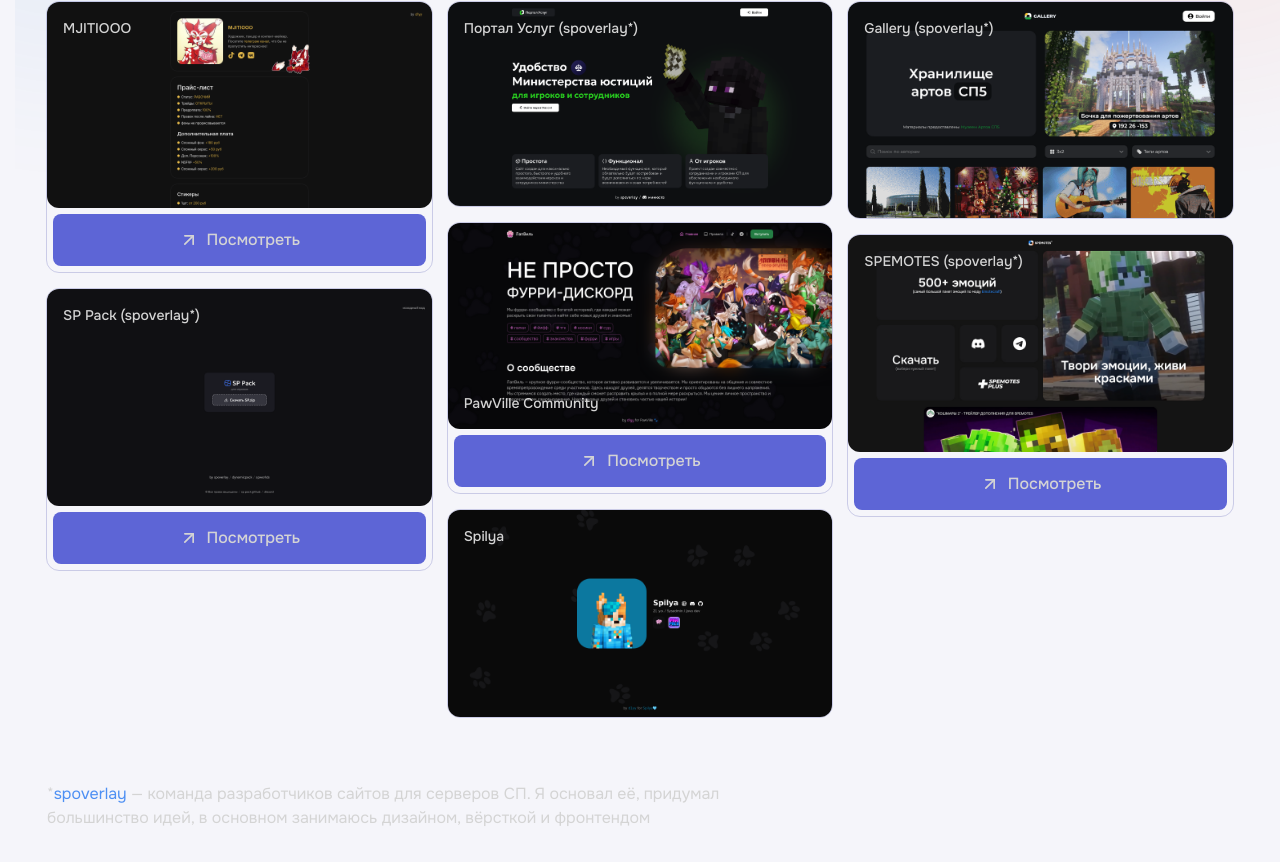
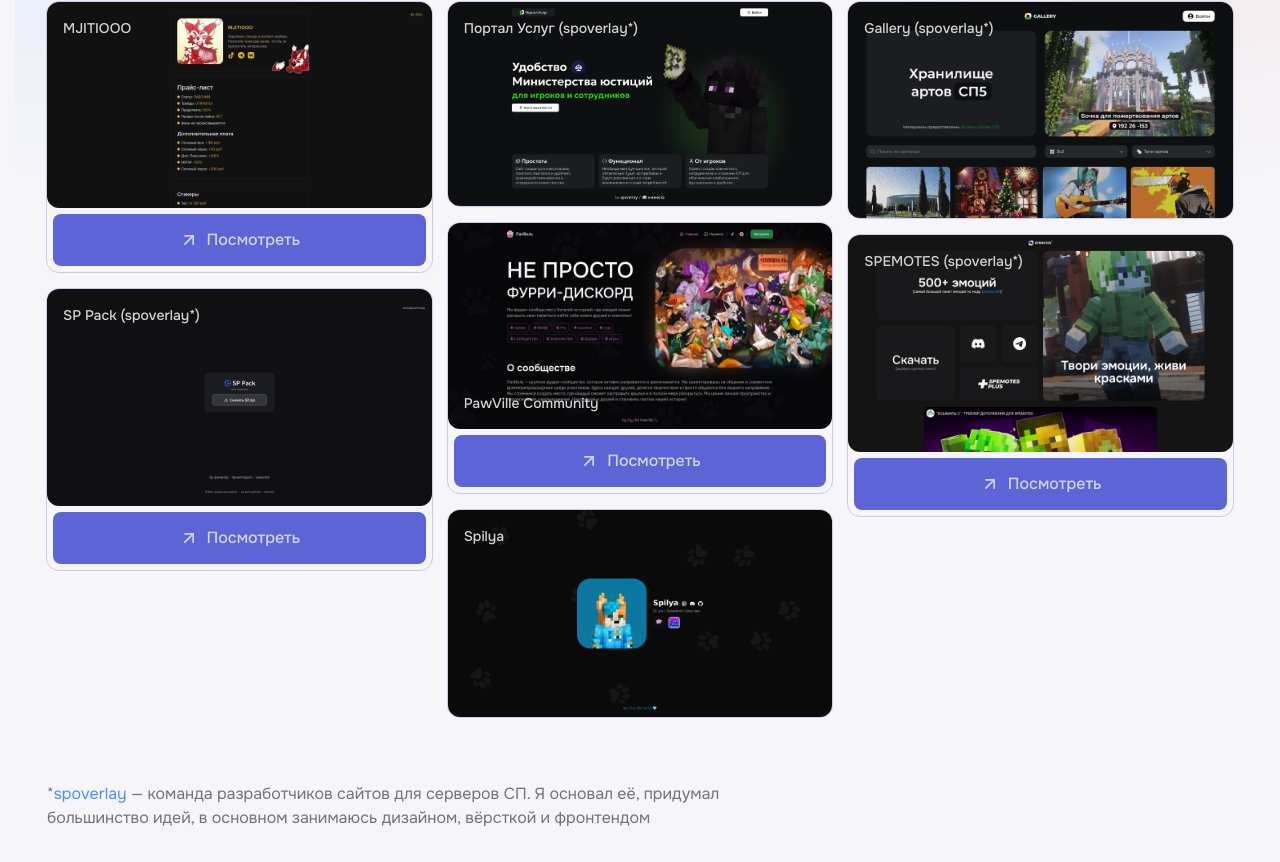
Before and after one commit to j0u1/www, a Next.js app: page / in a window 1280 px wide. Shown: the part 934-1796 px from the top of the page. Built offline with nearby package versions, Linux system fonts and the light colour scheme.

Commit message:
style: change footer text color

```diff
--- a/app/page.tsx
+++ b/app/page.tsx
@@ -6,7 +6,7 @@
     <>
       <Hero />
       <Projects />
-      <footer className="text-neutral-300">
+      <footer className="text-additional">
         <p className="lg:max-w-3xl text-sm md:text-base">
           *<span className="text-accent">spoverlay</span> — команда разработчиков сайтов для серверов СП. Я основал её, придумал большинство идей, в основном занимаюсь дизайном, вёрсткой и фронтендом
         </p>
```
